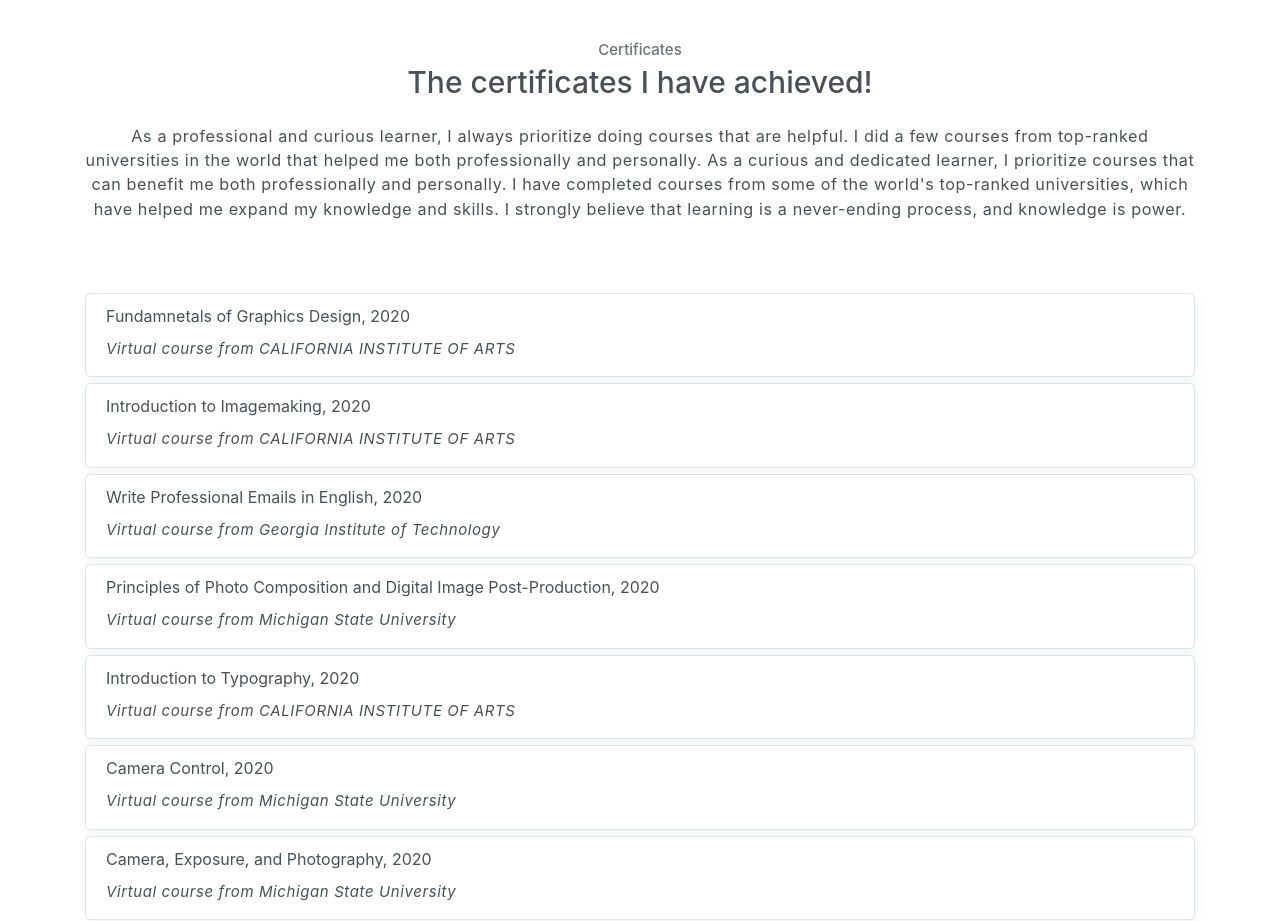
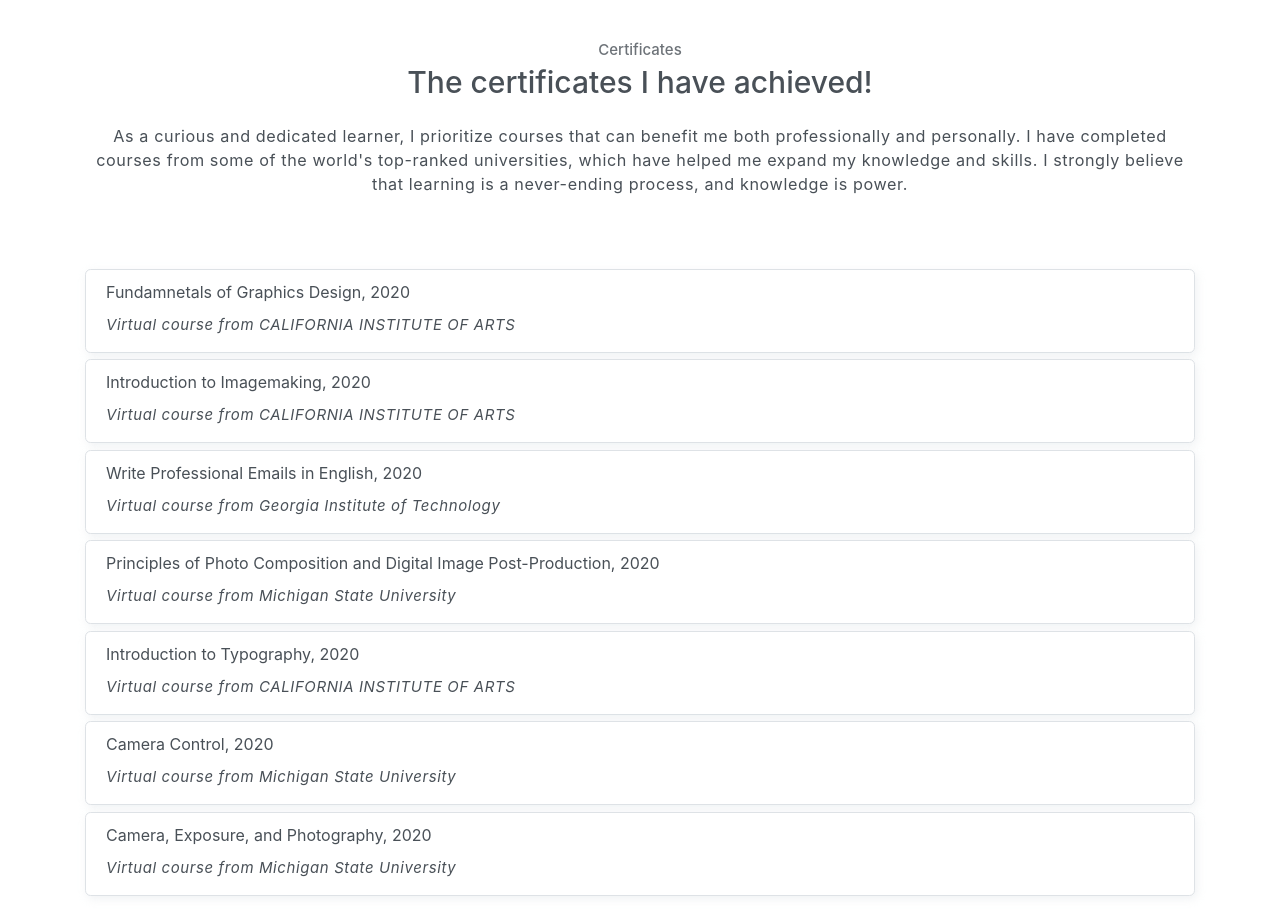
Before and after one commit to graphix-spot/graphix-spot.github.io, a plain HTML site: page index.html in a window 1280 px wide. Shown: the part 6520-7441 px from the top of the page. Drawn offline with Linux system fonts and the light colour scheme.

Commit message:
Update index.html

```diff
--- a/index.html
+++ b/index.html
@@ -883,9 +883,7 @@
 
         <p class="mb-5 pb-4">
 
-            As a professional and curious learner, I always prioritize doing courses
-            that are helpful. I  did a few courses from top-ranked universities in the world that helped me
-             both professionally and personally. As a curious and dedicated learner, I prioritize courses that
+           As a curious and dedicated learner, I prioritize courses that
               can benefit me both professionally and personally. I have completed courses from some of
               the world's top-ranked universities, which have helped
             me expand my knowledge and skills. I strongly believe that learning
```
